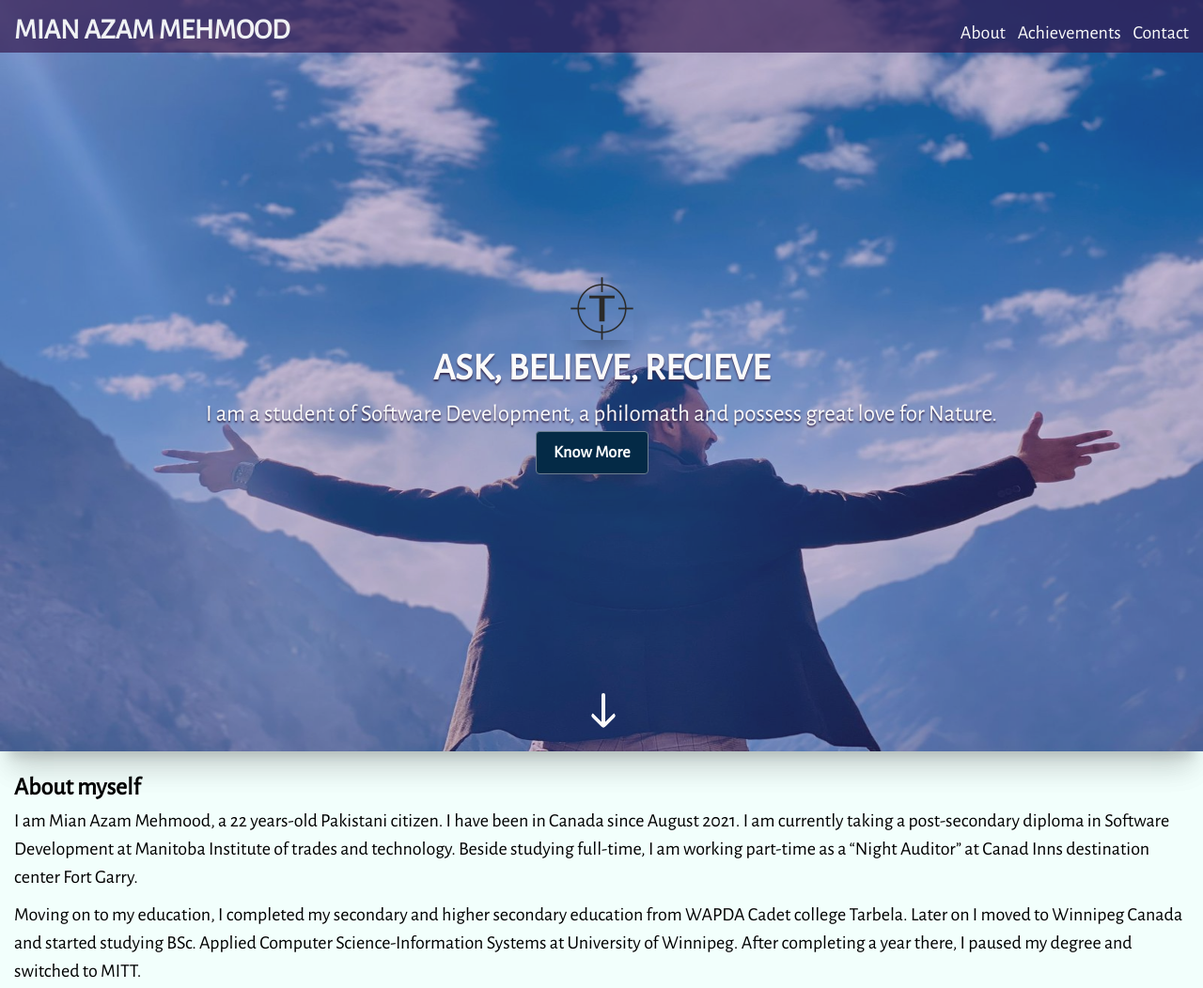
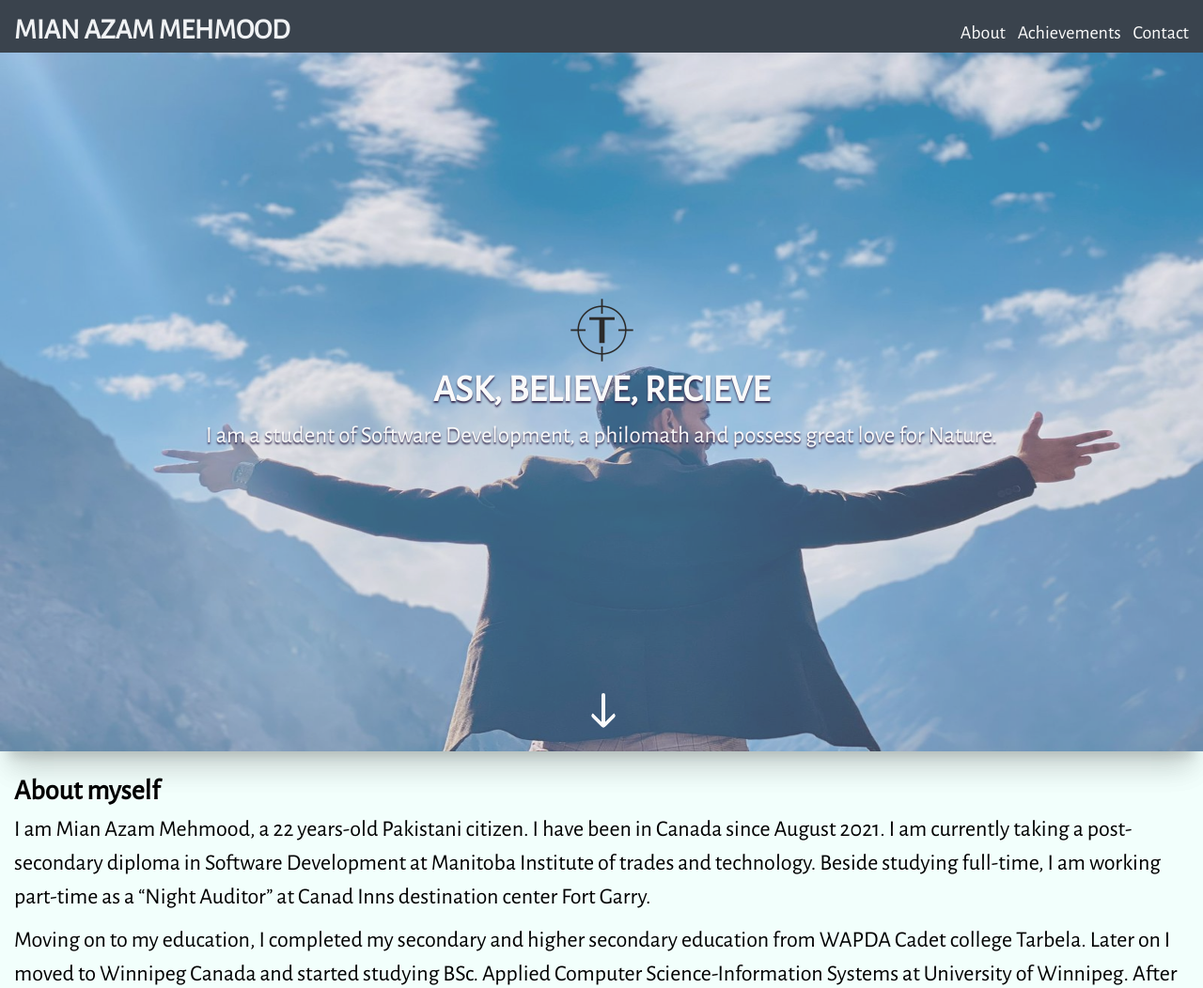
Before and after one commit to mian-azam/personal-website, a plain HTML site: page index.html in a window 1280 px wide. Shown: the top 1052 px of the page at 94% size. Drawn offline with nearby package versions, Linux system fonts and the light colour scheme.

Commit message:
all seems ok

```diff
--- a/assets/styles/index.css
+++ b/assets/styles/index.css
@@ -44,7 +44,7 @@ body {
 .overlap-hero-banner {
     width: 100%;
     height: 100vh;
-    background-color: rgb(82 41 124/0.3);
+    background-color: rgba(192, 187, 198, 0.3);
     display: flex;
     box-shadow: rgba(0, 0, 0, 0.1) 0px 26px 30px -10px, rgba(0, 0, 0, 0.1) 0px -16px 10px -10px;
 }
@@ -56,7 +56,7 @@ header {
     width: 100%;
     height: 56px;
     display: flex;
-    background-color: rgb(53 26 79/0.7);
+    background-color: var(--app-dark-grey);
     position: fixed;
 }
 
@@ -144,6 +144,10 @@ div .title {
     animation: trans 0.5s ease-in;
 }
 
+div .title figure img {
+    box-shadow: none;
+}
+
 div .title h1 {
     font-size: 40px;
     font-weight: 600;
@@ -153,27 +157,7 @@ div .title p {
     font-size: 25px;
 }
 
-button {
-    width: 120px;
-    height: 46px;
-    background-color: #042a46;
-    border: 1px solid var(--app-light-grey);
-    border-radius: 4px;
-    box-shadow: rgba(0, 0, 0, 0.1) 0px 26px 30px -10px, rgba(0, 0, 0, 0.1) 0px 16px 10px -10px;
-    font-size: 18px;
-    font-weight: 600;
-    letter-spacing: 0.3px;
-    transform: translateX(-10px);
-    transition: all 0.5s ease-in-out;
-    color: #fff;
-    cursor: pointer;
-}
 
-button:hover {
-    background-color: var(--app-light-grey);
-    border: 1px solid var(--app-dark-grey);
-    transition: all 0.1s ease-in-out;
-}
 
 /* -------------------animated down arrow */
 
@@ -222,11 +206,11 @@ button:hover {
 }
 
 .about h1 {
-    font-size: 26px;
+    font-size: 30px;
 }
 
 .about p {
-    font-size: 20px;
+    font-size: 24px;
 }
 
 .about p+p {
@@ -234,10 +218,12 @@ button:hover {
 }
 
 /* -------------------achievements section */
+.ach-bg {
+    background-color: rgb(108, 126, 144, 0.3);
+}
 
 .achievements {
     margin-top: 20px;
-    background-color: var(--app-light-grey);
 }
 
 .achievements ul li {
@@ -264,7 +250,8 @@ button:hover {
 
 .two img {
     width: 100%;
-    height: 100%;
+    min-height: 400px;
+    max-height: 600px;
     object-fit: cover;
 }
 
--- a/index.html
+++ b/index.html
@@ -66,9 +66,6 @@
                         <p class="para">I am a student of Software Development, a philomath and possess great love for
                             Nature.</p>
                     </div>
-                    <div class="button">
-                        <button class="btn">Know More</button>
-                    </div>
                     <div class="down-arrow"></div>
                 </div>
             </section>
@@ -106,6 +103,7 @@
                 </p>
             </article>
         </div>
+        <div class="ach-bg">
             <div class="achievements container">
                 <h1>Achievements</h1>
                 <div class="one">
@@ -132,12 +130,15 @@
                     <div>
                         <h2>Scholarships</h2>
                         <ul>
-                        <li>1. As an award for my excellent results in SSC part 1, I have been awarded by a 'Principle's
+                            <li>1. As an award for my excellent results in SSC part 1, I have been awarded by a
+                                'Principle's
                                 Scholarship' of PKR 3000 evry month for consective two years. (2015-17) </li>
                             <li>2. After getting 1st position in SSC and also making my college standout in the list, by
-                            getting highest marks in our District, Patern-in-chief of our college awrded me with full
+                                getting highest marks in our District, Patern-in-chief of our college awrded me with
+                                full
                                 financial scholarship for my HSSC.</li>
-                        <li>3. I recieved a cash scholarship of PKR 40,000 from the Government of Punjab on my academic
+                            <li>3. I recieved a cash scholarship of PKR 40,000 from the Government of Punjab on my
+                                academic
                                 performance.</li>
                         </ul>
                     </div>
@@ -161,13 +162,17 @@
                     <div>
                         <h2>Office Performance</h2>
                         <p>
-                        I have been working at Canad Inns since September 2021. During my stay there, I have worked on
-                        different positions including Event Set-Up and Guest Services Agent. Due to my extra-ordinary
-                        services and dedication, I have been awarded by a "Golden Star" specially because of my services
+                            I have been working at Canad Inns since September 2021. During my stay there, I have worked
+                            on
+                            different positions including Event Set-Up and Guest Services Agent. Due to my
+                            extra-ordinary
+                            services and dedication, I have been awarded by a "Golden Star" specially because of my
+                            services
                             in promoting and selling Canad Inns' loyalty rewards program.
                         </p>
                     </div>
                     <img src="./assets/media/ach-4.jpeg">
+                </div>
             </div>
         </div>
         <div class="container">
```
Lines whose indentation alone changed are shown as unchanged.
